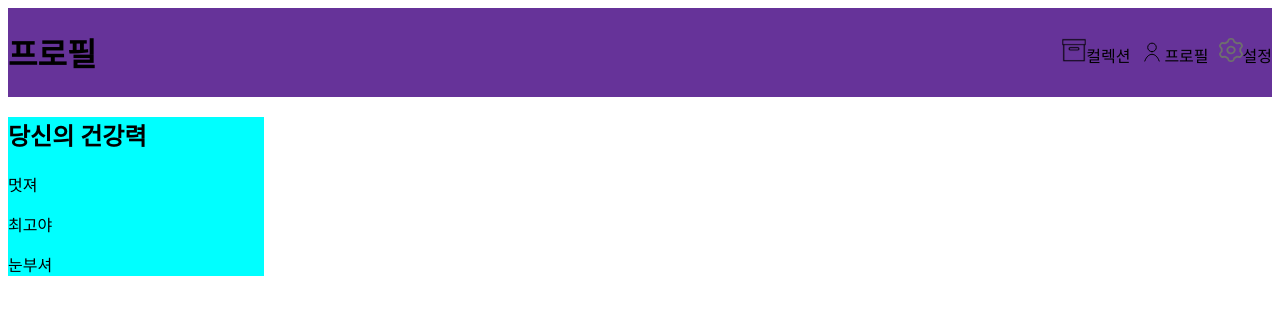
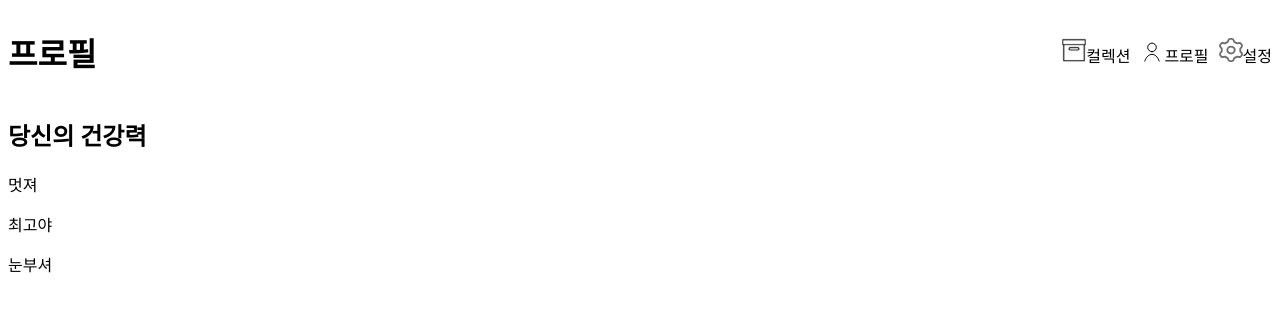
Before and after one commit to isemae/SSAFit_Project, a Vue app in the folder FPJ-FE/: page /profile in a window 1280 px wide. Shown: the top 314 px of the page. Built offline with nearby package versions, Linux system fonts and the light colour scheme.

Commit message:
FPJ-52 Remove Debugging background-colors

```diff
--- a/FPJ-FE/src/components/common/Header.vue
+++ b/FPJ-FE/src/components/common/Header.vue
@@ -28,7 +28,6 @@ const currentPage = computed(() => route.meta.title)
 
 <style scoped>
 #webview-header {
-  background-color: rebeccapurple;
   display: flex;
   align-items: center;
   justify-content: space-between;
--- a/FPJ-FE/src/components/common/InfoPanel.vue
+++ b/FPJ-FE/src/components/common/InfoPanel.vue
@@ -11,7 +11,6 @@
 
 <style scoped>
 #info-panel {
-  background-color: cyan;
   width: 20vw;
   min-width: 200px;
 }
```
